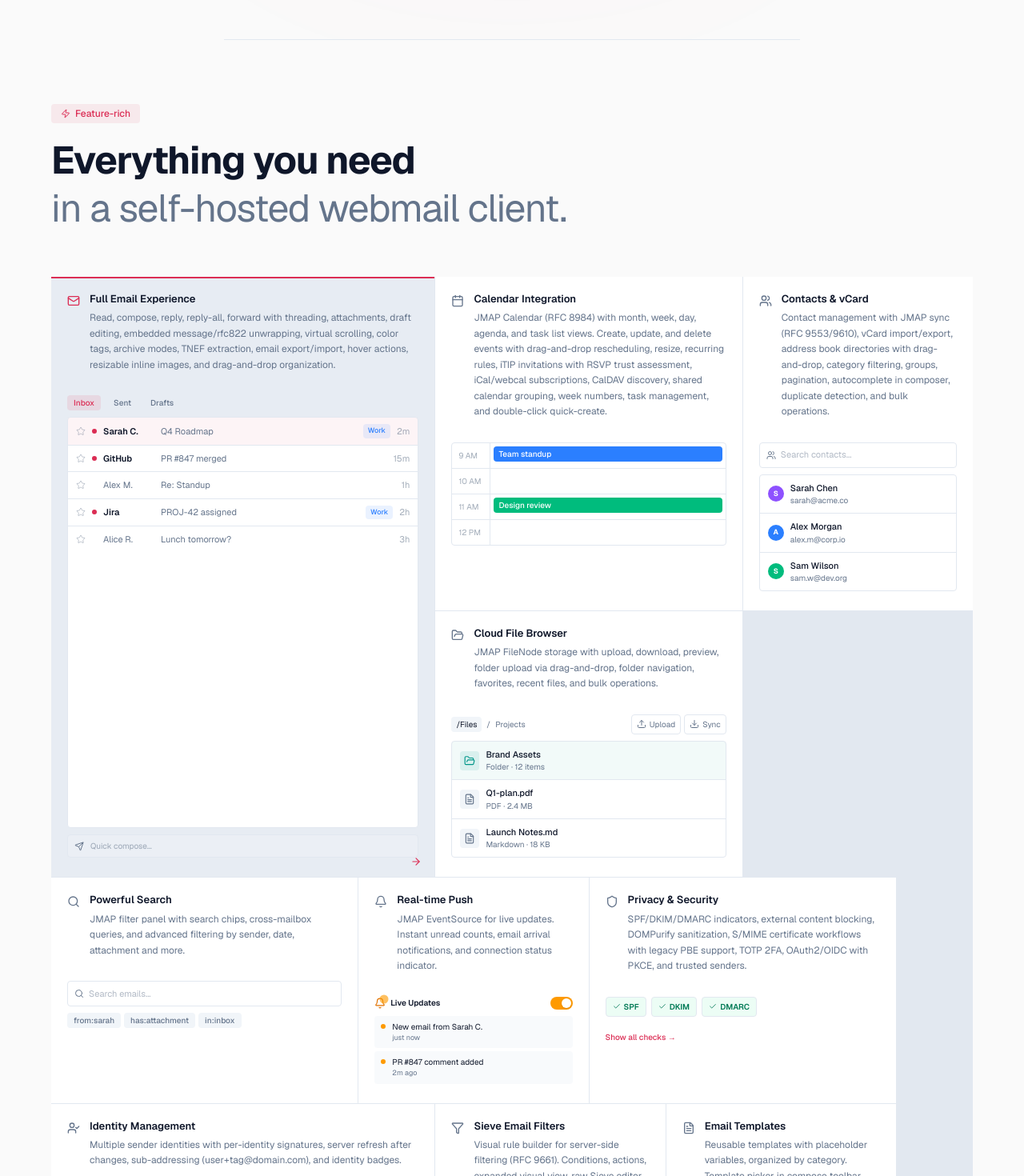
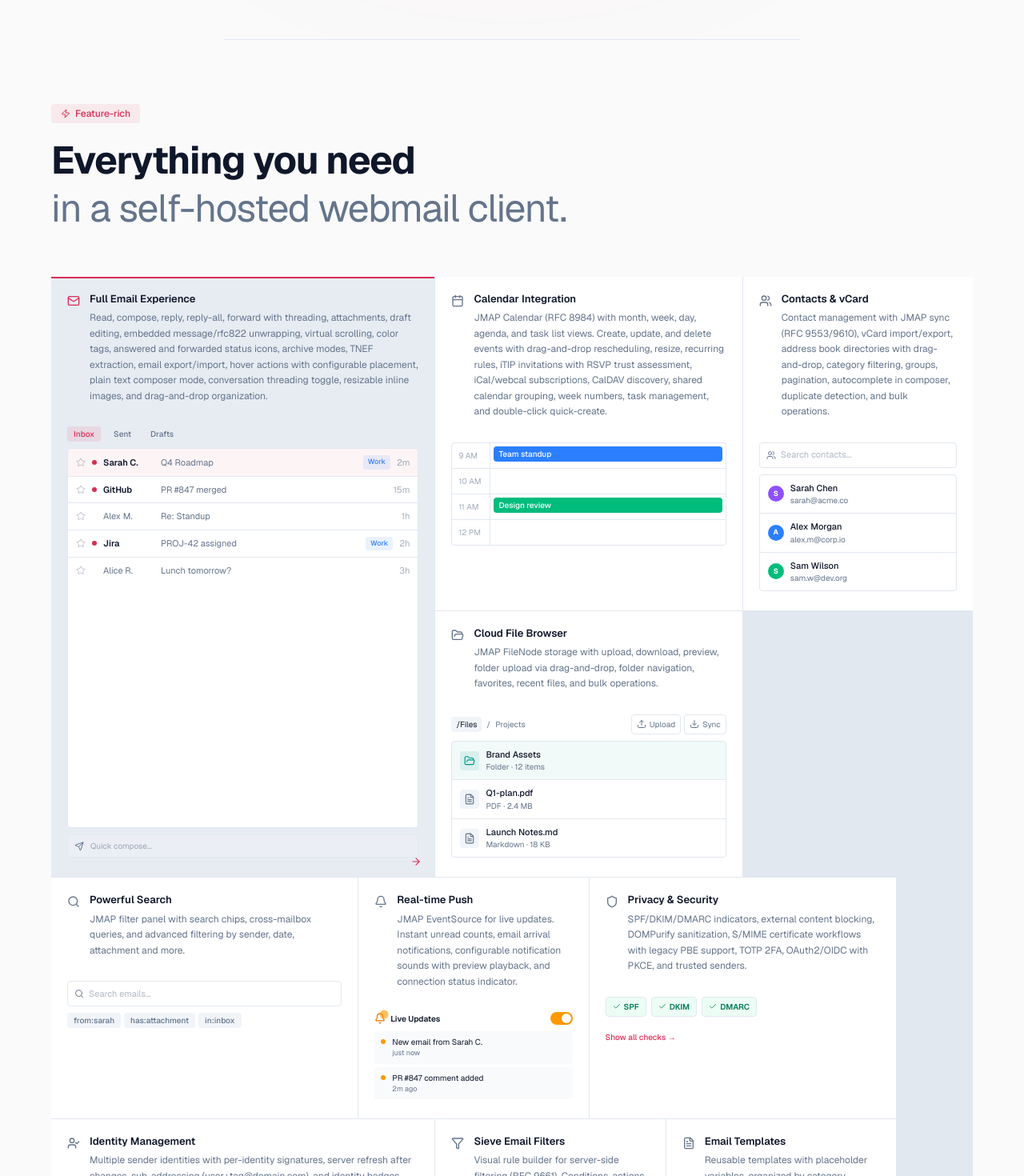
Before and after one commit to bulwarkmail/website, a Next.js app: page / in a window 1280 px wide. Shown: the part 1330-2800 px from the top of the page at 80% size. Built offline with nearby package versions, Linux system fonts and the light colour scheme; no server answers; grey boxes are pictures that could not be loaded.

Commit message:
feat: fetch latest version dynamically and update features descriptions

```diff
--- a/src/app/page.tsx
+++ b/src/app/page.tsx
@@ -34,7 +34,23 @@ const FaqSection = dynamic(() =>
   import("@/components/faq-section").then((m) => ({ default: m.FaqSection }))
 );
 
-export default function Home() {
+async function fetchLatestVersion(): Promise<string> {
+  try {
+    const res = await fetch(
+      "https://raw.githubusercontent.com/bulwarkmail/webmail/refs/heads/main/VERSION",
+      { next: { revalidate: 3600 } }
+    );
+    if (res.ok) {
+      return (await res.text()).trim();
+    }
+  } catch {
+    // fall through to default
+  }
+  return "1.4.9";
+}
+
+export default async function Home() {
+  const version = await fetchLatestVersion();
   const jsonLd = {
     "@context": "https://schema.org",
     "@type": "SoftwareApplication",
@@ -45,7 +61,7 @@ export default function Home() {
       "A modern, open-source webmail client for Stalwart Mail Server. Built with Next.js and JMAP for fast, private, self-hosted email, calendar, contacts, and file storage.",
     url: "https://bulwarkmail.org",
     downloadUrl: "https://github.com/bulwarkmail/webmail",
-    softwareVersion: "1.4.7",
+    softwareVersion: version,
     license: "https://www.gnu.org/licenses/agpl-3.0.html",
     isAccessibleForFree: true,
     offers: {
@@ -65,17 +81,26 @@ export default function Home() {
       "S/MIME certificate management with legacy PBE support",
       "TNEF winmail.dat extraction",
       "Embedded message/rfc822 unwrapping",
-      "Email hover actions",
+      "Email hover actions with configurable placement",
+      "Answered and forwarded email status indicators",
+      "Plain text-only composer mode",
+      "Conversation threading toggle",
       "Draft editing",
       "Email export and import",
+      "Notification sounds with preview playback",
+      "Vacation responder with Sieve generation and parsing",
       "Interactive guided tour for onboarding",
       "Demo mode with fixture data",
-      "Custom sidebar apps",
+      "Custom sidebar apps with drag-and-drop reordering",
+      "Stalwart admin panel with plugin and theme management",
+      "OAuth app password support",
       "Self-hosted deployment",
       "Docker support",
       "Dark mode",
       "Keyboard shortcuts",
       "Non-interactive SSO for embedded deployments",
+      "Path prefix support for reverse proxy deployments",
+      "9 languages including Russian",
     ],
     author: {
       "@type": "Organization",
@@ -135,7 +160,7 @@ export default function Home() {
                 </span>
                 <span className="w-px h-4 bg-border" />
                 <span className="text-xs text-muted-foreground group-hover:text-foreground transition-colors">
-                  v1.4.7 AGPL-3.0
+                  v{version} AGPL-3.0
                 </span>
                 <ArrowRight className="w-3 h-3 text-muted-foreground group-hover:text-foreground transition-colors" />
               </a>
--- a/src/components/features-section.tsx
+++ b/src/components/features-section.tsx
@@ -44,7 +44,7 @@ const features: Feature[] = [
     icon: Mail,
     title: "Full Email Experience",
     description:
-      "Read, compose, reply, reply-all, forward with threading, attachments, draft editing, embedded message/rfc822 unwrapping, virtual scrolling, color tags, archive modes, TNEF extraction, email export/import, hover actions, resizable inline images, and drag-and-drop organization.",
+      "Read, compose, reply, reply-all, forward with threading, attachments, draft editing, embedded message/rfc822 unwrapping, virtual scrolling, color tags, answered and forwarded status icons, archive modes, TNEF extraction, email export/import, hover actions with configurable placement, plain text composer mode, conversation threading toggle, resizable inline images, and drag-and-drop organization.",
     accent: "text-[#DB2D54]",
     accentBg: "bg-[#DB2D54]",
     colSpan: "md:col-span-5 md:row-span-2",
@@ -89,7 +89,7 @@ const features: Feature[] = [
     icon: Bell,
     title: "Real-time Push",
     description:
-      "JMAP EventSource for live updates. Instant unread counts, email arrival notifications, and connection status indicator.",
+      "JMAP EventSource for live updates. Instant unread counts, email arrival notifications, configurable notification sounds with preview playback, and connection status indicator.",
     accent: "text-amber-600",
     accentBg: "bg-amber-600",
     colSpan: "md:col-span-3",
@@ -116,7 +116,7 @@ const features: Feature[] = [
     icon: Filter,
     title: "Sieve Email Filters",
     description:
-      "Visual rule builder for server-side filtering (RFC 9661). Conditions, actions, expanded visual view, raw Sieve editor with syntax validation, and drag reorder.",
+      "Visual rule builder for server-side filtering (RFC 9661). Conditions, actions, expanded visual view, raw Sieve editor with syntax validation, vacation responder management with Sieve generation and parsing, and drag reorder.",
     accent: "text-orange-600",
     accentBg: "bg-orange-600",
     colSpan: "md:col-span-3",
@@ -152,16 +152,16 @@ const features: Feature[] = [
     icon: Palette,
     title: "Themes & Branding",
     description:
-      "System-aware theming with smooth transitions, always-light email rendering, custom favicon and logo support, sidebar apps with mobile visibility toggle, interactive guided tour, and responsive desktop/mobile layouts.",
+      "System-aware theming with smooth transitions, always-light email rendering, custom favicon and logo support, sidebar apps with drag-and-drop reordering and mobile visibility toggle, plugin and theme admin dashboard with forced enable or disable controls and admin locks, interactive guided tour, and responsive desktop/mobile layouts.",
     accent: "text-violet-600",
     accentBg: "bg-violet-600",
     colSpan: "md:col-span-3",
   },
   {
     icon: Globe,
-    title: "8 Languages",
+    title: "9 Languages",
     description:
-      "English, French, Japanese, Spanish, Italian, German, Dutch, Portuguese. Auto-detection with persistent preference.",
+      "English, French, Japanese, Spanish, Italian, German, Dutch, Portuguese, Russian. Auto-detection with persistent preference.",
     accent: "text-teal-600",
     accentBg: "bg-teal-600",
     colSpan: "md:col-span-4",
```
